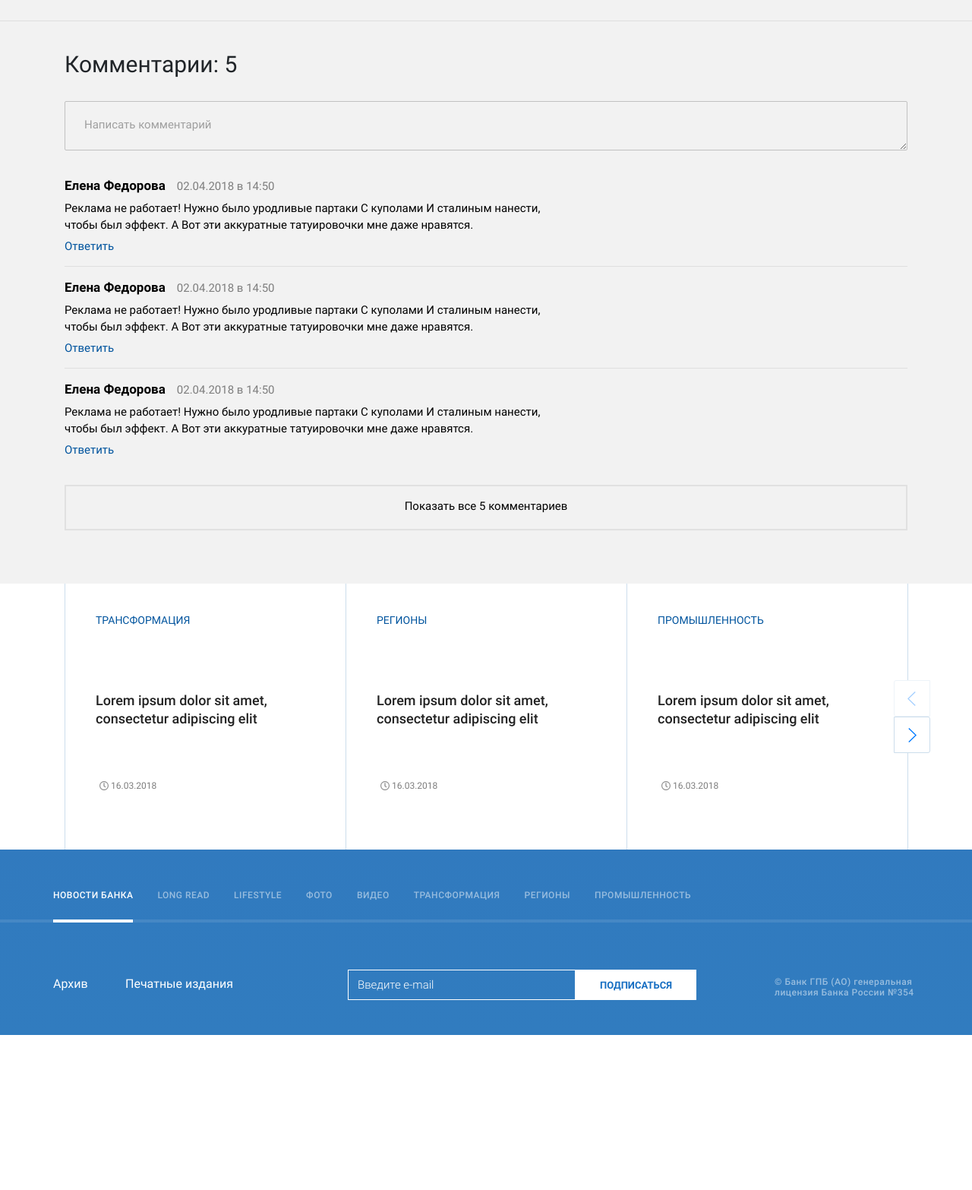
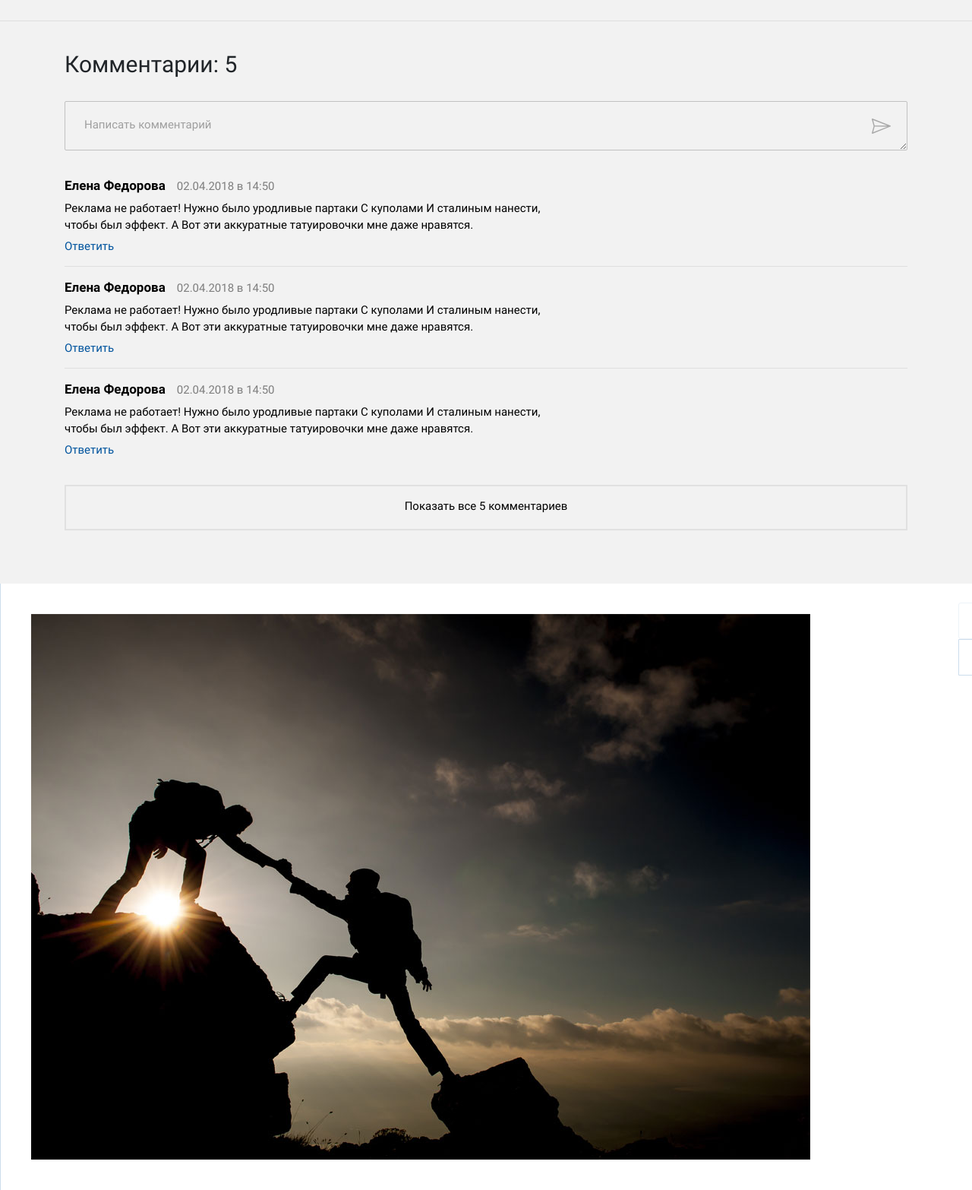
Before and after one commit to Rizraelle/gazprom, a website: page _html/news-detail-v03a.html in a window 1280 px wide. Shown: the part 2424-3990 px from the top of the page at 76% size. Before the commit the page ends 3786 px from the top, so only its background shows below. Drawn offline with nearby package versions, Linux system fonts and the light colour scheme.

Commit message:
send button for comments

```diff
--- a/_html/news-detail-v03a.html
+++ b/_html/news-detail-v03a.html
@@ -269,7 +269,10 @@
     <div class="comments comments--border-top">
         <div class="container">
             <div class="comments__title">Комментарии: 5</div>
+            <div class="textarea__wrapper">
                 <textarea class="textarea comments__input" placeholder="Написать комментарий"></textarea>
+                <a href="" title="" class="textarea__comment--send"></a>
+            </div>
 
             <div class="comments__wrap">
 
@@ -306,81 +309,43 @@
     </div>
 
     <div class="wrapper__slider main__slider">
-        <div class="container">
-            <div class="swiper swiper-container">
+        <div class="image-swiper swiper-container">
             <div class="swiper-wrapper">
                 <div class="swiper-slide">
-                        <a class="slide" href="/personal/take_credit/mortgage/42155/" tabindex="0">
-                            <div class="slide__body">
-                                <div class="slide__title">Трансформация</div>
-                                <div class="slide__text">
-                                    Lorem ipsum dolor sit amet, consectetur adipiscing elit
-                                </div>
-                                <div class="date news__item--date">
-                                    16.03.2018
-                                </div>
-                            </div>
+                    <a class="slide" href="#" tabindex="0">
+                        <img class="slide__img" src="../image/news__img-1.jpg" alt="">
                     </a>
                 </div>
                 <div class="swiper-slide">
-                        <a class="slide" href="/personal/take_credit/mortgage/42155/" tabindex="0">
-                            <div class="slide__body">
-                                <div class="slide__title">Регионы</div>
-                                <div class="slide__text">
-                                    Lorem ipsum dolor sit amet, consectetur adipiscing elit
-                                </div>
-                                <div class="date news__item--date">
-                                    16.03.2018
-                                </div>
-                            </div>
+                    <a class="slide" href="#" tabindex="0">
+                        <img class="slide__img" src="../image/news__img-2.jpg" alt="">
                     </a>
                 </div>
                 <div class="swiper-slide">
-                        <a class="slide" href="/personal/take_credit/mortgage/42155/" tabindex="0">
-                            <div class="slide__body">
-                                <div class="slide__title">Промышленность</div>
-                                <div class="slide__text">
-                                    Lorem ipsum dolor sit amet, consectetur adipiscing elit
-                                </div>
-                                <div class="date news__item--date">
-                                    16.03.2018
-                                </div>
-
-                            </div>
+                    <a class="slide" href="#" tabindex="0">
+                        <img class="slide__img" src="../image/news__img-3.jpg" alt="">
                     </a>
                 </div>
                 <div class="swiper-slide">
-                        <a class="slide" href="/personal/take_credit/mortgage/42155/" tabindex="0">
-                            <div class="slide__body">
-                                <div class="slide__title">Регионы</div>
-                                <div class="slide__text">
-                                    Lorem ipsum dolor sit amet, consectetur adipiscing elit
-                                </div>
-                                <div class="date news__item--date">
-                                    16.03.2018
-                                </div>
-                            </div>
+                    <a class="slide" href="#" tabindex="0">
+                        <img class="slide__img" src="../image/news-img-4.jpg" alt="">
                     </a>
                 </div>
                 <div class="swiper-slide">
-                        <a class="slide" href="/personal/take_credit/mortgage/42155/" tabindex="0">
-                            <div class="slide__body">
-                                <div class="slide__title">Промышленность</div>
-                                <div class="slide__text">
-                                    Lorem ipsum dolor sit amet, consectetur adipiscing elit
+                    <a class="slide" href="#" tabindex="0">
+                        <img class="slide__img" src="../image/news__img-5.jpg" alt="">
+                    </a>
                 </div>
-                                <div class="date news__item--date">
-                                    16.03.2018
-                                </div>
-                            </div>
+                <div class="swiper-slide">
+                    <a class="slide" href="#" tabindex="0">
+                        <img class="slide__img" src="../image/news__img-6.jpg" alt="">
                     </a>
                 </div>
             </div>
-                <div class="swiper-controls swiper-controls--middle">
+            <div class="swiper-controls">
                 <div class="swiper-pagination"></div>
                 <div class="swiper-button-prev"></div>
                 <div class="swiper-button-next"></div>
-                </div>
             </div>
         </div>
     </div>
--- a/css/main.css
+++ b/css/main.css
@@ -2178,9 +2178,24 @@ img {
 	line-height: 1.4;
 	border-radius: 2px;
 
-	&::placeholder {
-		color: #9f9f9f;
-	}
+    &::placeholder {
+        color: #9f9f9f;
+    }
+}
+
+.textarea__wrapper {
+    position: relative;
+}
+
+.textarea__comment--send {
+    position: absolute;
+    background: url("../image/send-plane.svg") no-repeat center center;
+    background-size: 25px;
+    right: 20px;
+    top: 18px;
+    height: 30px;
+    width: 30px;
+    z-index: 20;
 }
 
 .comments {
```
Also changed, not shown: _html/news-detail-v03.html (+3 -2 lines), _html/news-detail-v03b.html (+19 -54 lines), _html/photo-detail.html (+4 -1 lines), _html/video-detail.html (+4 -1 lines), build/main.css, image/send-plane.svg (added). Lines whose indentation alone changed are shown as unchanged.
